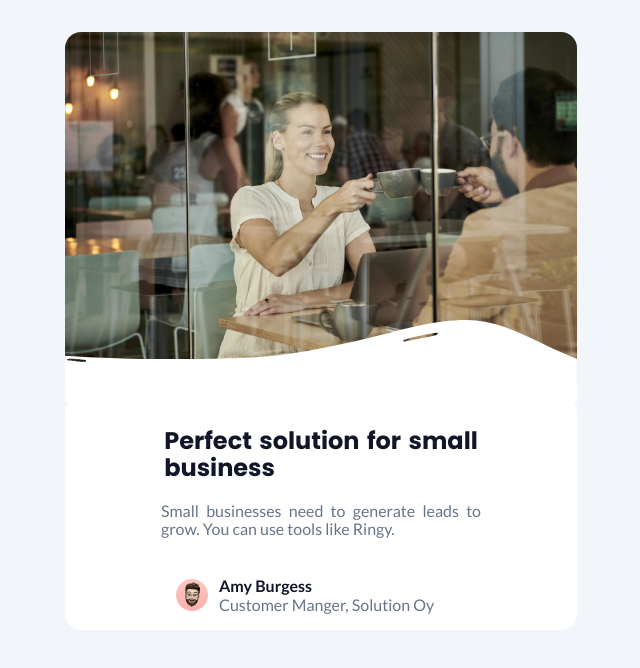
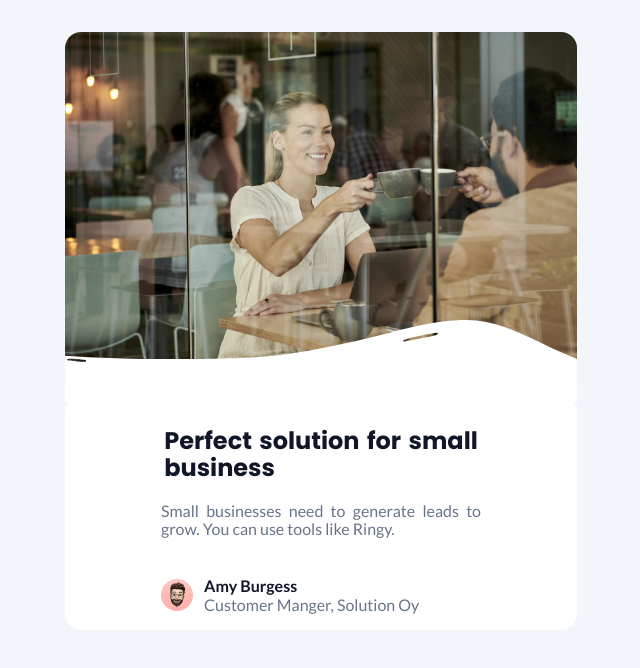
Before and after one commit to PH191116/BussinesCard, a plain HTML site: page index.html in a window 1280 px wide. Shown: the whole page, without its empty margins (319-959 px from the left). Drawn offline with Linux system fonts and the light colour scheme.

Commit message:
Cambio de pantalla a 1280px

```diff
--- a/css/style.css
+++ b/css/style.css
@@ -67,7 +67,7 @@ main {
     padding-right: 0.2rem;
 }
 
-@media(min-width: 1200px) {
+@media(min-width: 1280px) {
     .card {
         background-image: url("../assets/img/hero-image-business-card.png");
         background-repeat: no-repeat;
@@ -95,7 +95,7 @@ main {
     }
 
     .footer {
-        margin: auto;
+        margin-left: 6rem;
         padding-left: 0 !important;
 
     }
```
